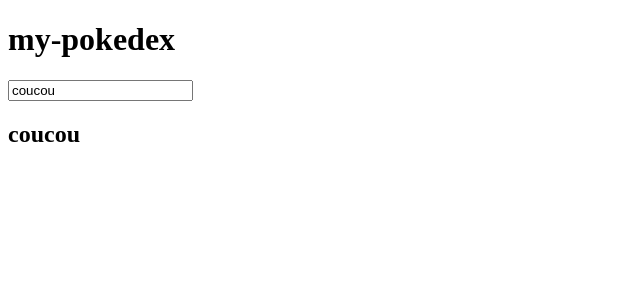
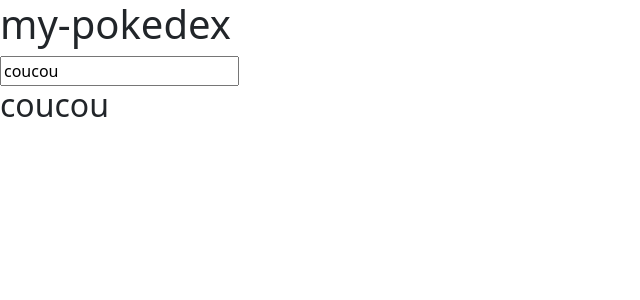
Before and after one commit to mvidailhet/pokedex-promo-septembre-2023, an Angular app: page / in a window 1280 px wide. Shown: the top 300 px of the page, without its empty margins (0-640 px from the left). Built offline with nearby package versions, Linux system fonts and the light colour scheme.

Commit message:
Installation de ng-bootstrap

```diff
--- a/package.json
+++ b/package.json
@@ -18,6 +18,9 @@
     "@angular/platform-browser": "^16.2.0",
     "@angular/platform-browser-dynamic": "^16.2.0",
     "@angular/router": "^16.2.0",
+    "@ng-bootstrap/ng-bootstrap": "^15.1.2",
+    "@popperjs/core": "^2.11.6",
+    "bootstrap": "^5.2.3",
     "rxjs": "~7.8.0",
     "tslib": "^2.3.0",
     "zone.js": "~0.13.0"
@@ -26,6 +29,7 @@
     "@angular-devkit/build-angular": "^16.2.10",
     "@angular/cli": "^16.2.10",
     "@angular/compiler-cli": "^16.2.0",
+    "@angular/localize": "^16.2.0",
     "@types/jasmine": "~4.3.0",
     "jasmine-core": "~4.6.0",
     "karma": "~6.4.0",
--- a/src/app/app.module.ts
+++ b/src/app/app.module.ts
@@ -3,6 +3,7 @@
 
 import { AppComponent } from './app.component';
 import { FormsModule } from '@angular/forms';
+import { NgbModule } from '@ng-bootstrap/ng-bootstrap';
 
 @NgModule({
   declarations: [
@@ -10,7 +11,8 @@
   ],
   imports: [
     BrowserModule,
-    FormsModule
+    FormsModule,
+    NgbModule
   ],
   providers: [],
   bootstrap: [AppComponent]
--- a/src/main.ts
+++ b/src/main.ts
@@ -1,3 +1,5 @@
+/// <reference types="@angular/localize" />
+
 import { platformBrowserDynamic } from '@angular/platform-browser-dynamic';
 
 import { AppModule } from './app/app.module';
--- a/src/styles.scss
+++ b/src/styles.scss
@@ -1 +1,4 @@
 /* You can add global styles to this file, and also import other style files */
+
+/* Importing Bootstrap SCSS file. */
+@import 'bootstrap/scss/bootstrap';
--- a/tsconfig.app.json
+++ b/tsconfig.app.json
@@ -3,7 +3,9 @@
   "extends": "./tsconfig.json",
   "compilerOptions": {
     "outDir": "./out-tsc/app",
-    "types": []
+    "types": [
+      "@angular/localize"
+    ]
   },
   "files": [
     "src/main.ts"
```
Also changed, not shown: 2 other files (tests, documents, lock files or other folders).
